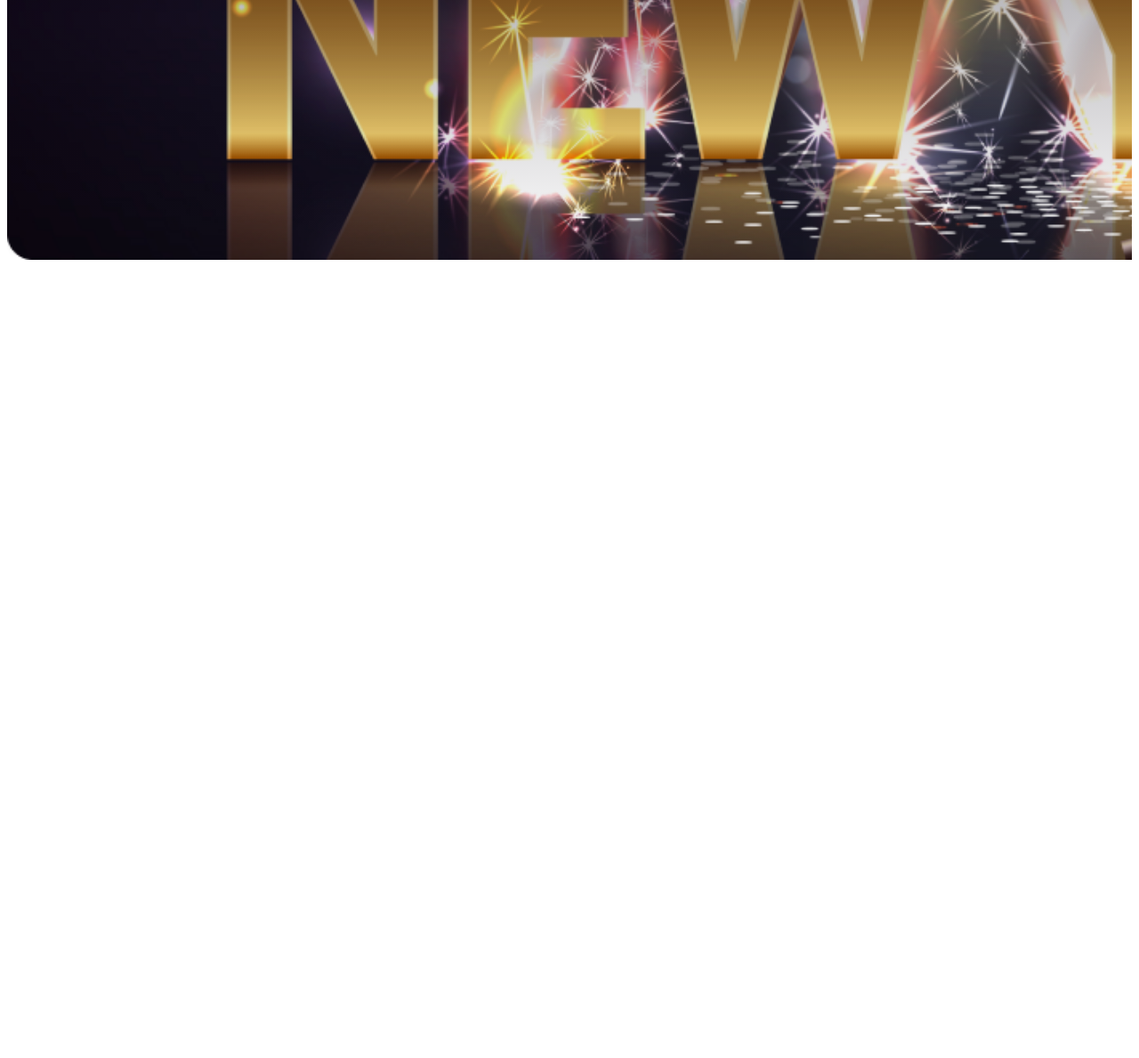
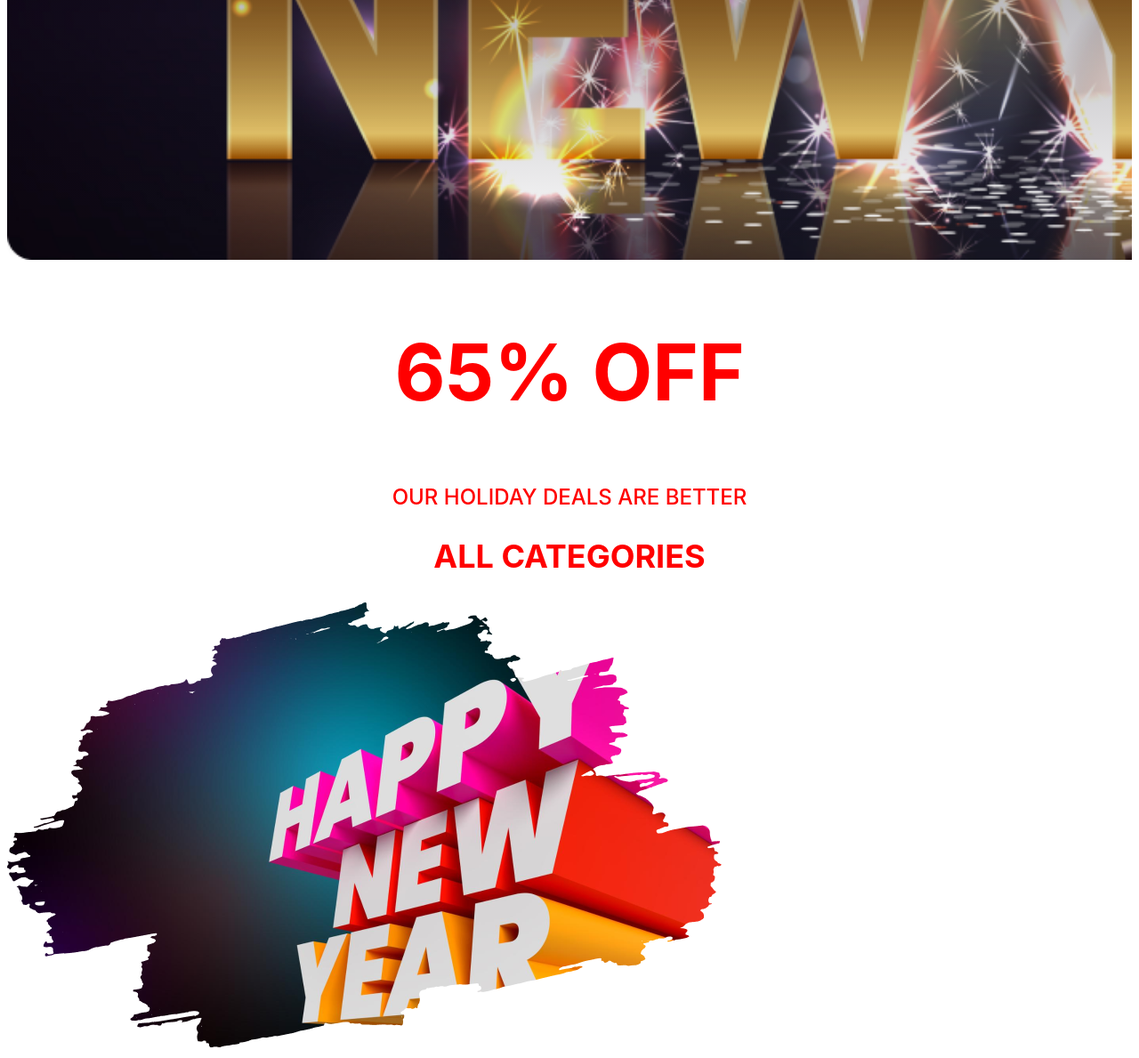
Before and after one commit to akjewel47/new-year-new-mission, a plain HTML site: page index.html in a window 1280 px wide. Shown: the part 796-1985 px from the top of the page at 89% size. Before the commit the page ends 1096 px from the top, so only its background shows below. Drawn offline with Linux system fonts and the light colour scheme.

Commit message:
added the section header

```diff
--- a/index.html
+++ b/index.html
@@ -7,7 +7,7 @@
  <title>Happy New Year</title>
 </head>
 <body>
-<main>
+<header>
  <section class="banner">
   <div class="bigimage">
 <div class="overlay">
@@ -16,6 +16,18 @@
 </div>
   </div>
  </section>
+</header>
+<main>
+ <section class="header">
+<h1 class="section-title">65% OFF</h1>
+<div class="section-description">
+<p class="content-description">OUR HOLIDAY DEALS ARE BETTER</p>
+<h1>ALL CATEGORIES</h1>
+</div>
+<div>
+  <img src="/resources/New Year Photo.png">
+</div>
+ </section>
 </main>
 </body>
 </html>
--- a/style/style.css
+++ b/style/style.css
@@ -40,3 +40,34 @@ font-style: normal;
 font-weight: 400;
 line-height: normal;
 }
+.section-title{
+ color: #F00;
+text-align: center;
+font-family: Inter;
+font-size: 88px;
+font-style: normal;
+font-weight: 700;
+line-height: normal
+}
+.section-description{
+ color: #070211;
+text-align: center;
+font-family: Inter;
+font-size: 48px;
+font-style: normal;
+font-weight: 700;
+line-height: normal;
+}
+.section-description{
+ color: #F00;
+text-align: center;
+font-family: Inter;
+font-size: 24px;
+font-style: normal;
+font-weight: 500;
+line-height: normal;
+}
+
+.header{
+
+}
```
